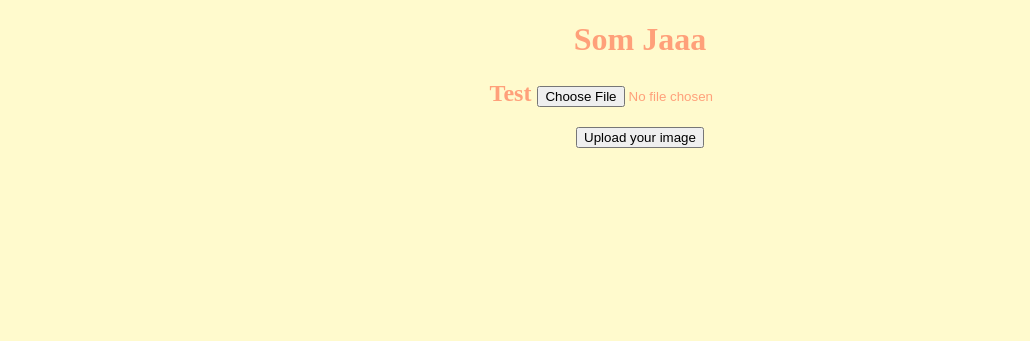
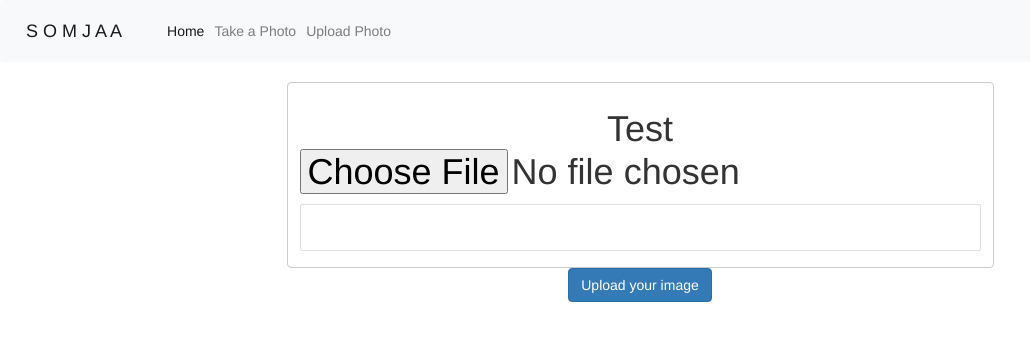
Before and after one commit to mazzre/project, a Flask app: page /upupup in a window 1280 px wide. Shown: the top 341 px of the page, without its empty margins (0-1030 px from the left). Run offline with Flask 2, Linux system fonts and the light colour scheme; some libraries are stand-ins or nearby versions.

Commit message:
test test

```diff
--- a/templates/home.html
+++ b/templates/home.html
@@ -13,10 +13,12 @@
   <form action="/upupup" method="post" enctype="multipart/form-data" >
       <span class="btn btn-default btn-file">
         <h2><center>  Test <input type="file" name="image"> </center> </h2>
+
+
           <div
               class = "card mb-3">
       <div class="card-body">
-                  {{ answer | safe}}
+          <h3> <center>  {{ answer | safe}}</center> </h3>
               </div>
           </div>
       </span>
@@ -24,6 +26,50 @@
     <center> <input type="submit" value="Upload your image" class="btn btn-primary"></center>
   </form>
 
+ <script src="js/sb-admin.min.js">
   <span class="navbar-text">
   </span>
 </header>
+</body>
+
+
+******************************************************************************************************************************************************
+     <!--<nav class="navbar navbar-expand-lg navbar-dark bg-dark fixed-top" id="mainNav">-->
+    <!--<a class="navbar-brand" href="index.html">Som Ja</a>-->
+    <!--<button class="navbar-toggler navbar-toggler-right" type="button" data-toggle="collapse" data-target="#navbarResponsive" aria-controls="navbarResponsive" aria-expanded="false" aria-label="Toggle navigation">-->
+      <!--<span class="navbar-toggler-icon"></span>-->
+    <!--</button>-->
+    <!--<div class="collapse navbar-collapse" id="navbarResponsive">-->
+      <!--<ul class="navbar-nav navbar-sidenav" id="exampleAccordion">-->
+        <!--<li class="nav-item" data-toggle="tooltip" data-placement="right" title="Dashboard">-->
+          <!--<a class="nav-link" href="index.html">-->
+            <!--<i class="fa fa-fw fa-dashboard"></i>-->
+
+
+      <!--<ul class="navbar-nav sidenav-toggler">-->
+        <!--<li class="nav-item">-->
+          <!--<a class="nav-link text-center" id="sidenavToggler">-->
+            <!--<i class="fa fa-fw fa-angle-left"></i>-->
+          <!--</a>-->
+        <!--</li>-->
+      <!--</ul>-->
+    <!--</div>-->
+  <!--</nav>-->
+  <!--<div class="content-wrapper">-->
+    <!--<div class="container-fluid">-->
+      <!--&lt;!&ndash; Breadcrumbs&ndash;&gt;-->
+      <!--<ol class="breadcrumb">-->
+        <!--<li class="breadcrumb-item">-->
+          <!--<a href="#">SOM JA</a>-->
+        <!--</li>-->
+        <!--<li class="breadcrumb-item active">My Dashboard</li>-->
+      <!--</ol>-->
+
+      <!--&lt;!&ndash; Icon Cards&ndash;&gt;-->
+      <!--<div class="row">-->
+        <!--<div class="col-xl-3 col-sm-6 mb-3">-->
+          <!--<div class="card text-white bg-primary o-hidden h-100">-->
+            <!--<div class="card-body">-->
+              <!--<div class="card-body-icon">-->
+                <!--<i class="fa fa-fw fa-comments"></i>-->
+              <!--</div>-->
--- /dev/null
+++ b/templates/select.html
@@ -0,0 +1,79 @@
+<!doctype html>
+<html lang="en">
+  <head>
+    <!-- Required meta tags -->
+    <meta charset="utf-8">
+    <meta name="viewport" content="width=device-width, initial-scale=1, shrink-to-fit=no">
+
+    <!-- Bootstrap CSS -->
+    <link rel="stylesheet" href="https://stackpath.bootstrapcdn.com/bootstrap/4.1.3/css/bootstrap.min.css" integrity="sha384-MCw98/SFnGE8fJT3GXwEOngsV7Zt27NXFoaoApmYm81iuXoPkFOJwJ8ERdknLPMO" crossorigin="anonymous">
+    <title>SB Admin - Start Bootstrap Template</title>
+  <!-- Bootstrap core CSS-->
+  <link href="vendor/bootstrap/css/bootstrap.min.css" rel="stylesheet">
+  <!-- Custom fonts for this template-->
+  <link href="vendor/font-awesome/css/font-awesome.min.css" rel="stylesheet" type="text/css">
+  <!-- Page level plugin CSS-->
+  <link href="vendor/datatables/dataTables.bootstrap4.css" rel="stylesheet">
+  <!-- Custom styles for this template-->
+  <link href="css/sb-admin.css" rel="stylesheet">
+    <title>SELECT</title>
+  </head>
+  <body  >
+
+   <nav class="navbar navbar-expand-lg navbar-light bg-light">
+            <a class="navbar-brand" href="#">S O M J A A</a>
+                <button class="navbar-toggler" type="button" data-toggle="collapse" data-target="#navbarNav" aria-controls="navbarNav" aria-expanded="false" aria-label="Toggle navigation">
+                    <span class="navbar-toggler-icon"></span>
+                </button>
+
+        <div class="collapse navbar-collapse" id="navbarNav">
+            <ul class="navbar-nav">
+                <li class="nav-item active">
+                    <a class="nav-link" href="/">Home </a>
+
+                </li>
+                <li class="nav-item">
+                    <a class="nav-link" href="/camera">Take a Photo</a>
+                </li>
+                <li class="nav-item">
+                    <a class="nav-link" href="/upupup">Upload Photo</a>
+                </li>
+            </ul>
+        </div>
+    </nav>
+
+        <div class="container">
+            <div class="row">
+            <div class="col-sm">
+
+        </div>
+
+            <div class="col-sm">
+                <form action="/upupup" method="post" enctype="multipart/form-data" >
+                <span class="btn btn-default btn-file">
+                <h1 align="center"> Test <input type="file" name="image"> </h1></center>
+                    <div class = "card mb-3">
+                    <div class="card-body">
+                        <center><h3>   {{ answer | safe}}</h3></center>
+                    </div>
+                    </div>
+                </span>
+                    <center> <input type="submit" value="Upload your image" class="btn btn-primary"></center>
+                </form>
+             </div>
+                <div class="col-sm">
+                </div>
+            </div>
+        </div>
+
+
+
+    <!-- Optional JavaScript -->
+    <!-- jQuery first, then Popper.js, then Bootstrap JS -->
+    <script src="https://code.jquery.com/jquery-3.3.1.slim.min.js" integrity="sha384-q8i/X+965DzO0rT7abK41JStQIAqVgRVzpbzo5smXKp4YfRvH+8abtTE1Pi6jizo" crossorigin="anonymous"></script>
+    <script src="https://cdnjs.cloudflare.com/ajax/libs/popper.js/1.14.3/umd/popper.min.js" integrity="sha384-ZMP7rVo3mIykV+2+9J3UJ46jBk0WLaUAdn689aCwoqbBJiSnjAK/l8WvCWPIPm49" crossorigin="anonymous"></script>
+    <script src="https://stackpath.bootstrapcdn.com/bootstrap/4.1.3/js/bootstrap.min.js" integrity="sha384-ChfqqxuZUCnJSK3+MXmPNIyE6ZbWh2IMqE241rYiqJxyMiZ6OW/JmZQ5stwEULTy" crossorigin="anonymous"></script>
+    <script src="js/sb-admin.min.js">
+    <span class="navbar-text"> </span>
+    </body>
+</html>
--- a/web.py
+++ b/web.py
@@ -1,36 +1,16 @@
-# # from flask import Flask, render_template, request
-# # from werkzeug.utils import secure_filename
-# # web = Flask(__name__)
-# #
-# #
-# #
-# #
-# #
-# # @web.route('/hello')
-# # def home():
-# #     return render_template('home.html')
-# #
-# #
-# # @web.route('/hello', methods=['GET', 'POST'])
-# # def upload_file():
-# #     if request.method == 'POST':
-# #         f = request.files['file']
-# #         f.save(secure_filename(f.filename))
-# #         return 'file uploaded successfully'
-# #
-# #
-# # if __name__ == '__main__':
-# #   web.run (debug=True)
-# #   web.run(host='0.0.0.0', port=5000)
-#
-# ###############################################################################################################################################
 import os
 import keras
 import numpy as np
 import numpy
 import keras
+
+import tensorflow as tf
 from flask import Flask, render_template, request
 from keras.preprocessing.image import ImageDataGenerator
+from flask import Response
+
+from dd import VideoCamera
+
 from keras.models import Sequential
 from keras.layers import Conv2D, MaxPooling2D
 from keras.layers import Activation, Dropout, Flatten, Dense
@@ -38,9 +18,10 @@ from keras import backend as K
 from PIL import Image
 from werkzeug.utils import secure_filename
 
-input_shape = (160,160,3)
 
-base_model = keras.applications.mobilenet.MobileNet(include_top=True, weights = 'imagenet', pooling='avg', input_shape=(160,160,3))
+
+
+base_model = keras.applications.mobilenet.MobileNet(include_top=True, weights='imagenet', pooling='avg', input_shape=(160,160,3))
 x = base_model.output
 x = keras.layers.Dense(1, activation='sigmoid')(x)
 model = keras.models.Model(base_model.input, x)
@@ -48,6 +29,7 @@ model = keras.models.Model(base_model.input, x)
 model.compile(loss='binary_crossentropy',
               optimizer='rmsprop',
               metrics=['accuracy'])
+graph = tf.get_default_graph()
 
 # this is the augmentation configuration we will use for training
 train_datagen = ImageDataGenerator(
@@ -70,24 +52,24 @@ web = Flask(__name__)
 UPLOAD_FOLDER = os.path.basename('upload')
 web.config['UPLOAD_FOLDER'] = UPLOAD_FOLDER
 def predict(path):
-    img = Image.open(path).resize((160,160))
-    img = np.array(img).reshape((1,160,160,3))
-
-    return model.predict(img)
-
+    # img = Image.open(path).resize((160,160))
+    # img = np.array(img).reshape((1,160,160,3))
+    #
+    # return model.predict(img)
+    global graph
+    with graph.as_default():
+        img = Image.open(path).resize((160, 160))
+        img = np.array(img).reshape((1, 160, 160, 3))
+        img = img.astype('float32')
+        img /= 127.5
+        img -= 1
+        return model.predict(img)
 
 @web.route('/')
 def upload():
-    return render_template('home.html')
+    return render_template('index.html')
 
-# @web.route('/upload', methods=['POST'])
-# def upload_file():
-#
-#     file = request.files['image']
-#     f = os.path.join(web.config['UPLOAD_FOLDER'], file.filename)
-#     file.save(f)
-#
-#     return render_template('home.html')
+
 
 @web.route('/upupup', methods=['GET','POST'])
 def uploads_files():
@@ -100,10 +82,15 @@ def uploads_files():
         idx = int(numpy.round(prd[0, 0]))
         label = ["sour", "sweet"][idx]
         print(label)
-        return render_template('home.html',answer=label)
+        return render_template('select.html',answer=label)
     else:
-        return render_template('home.html')
+        return render_template('select.html')
 
+
+@web.route('/camera')
+def video_feed():
+    return Response((VideoCamera()),
+                    mimetype='multipart/x-mixed-replace; boundary=frame')
 
 
 
```
Also changed, not shown: templates/camera.html (added, +65 -0 lines).
